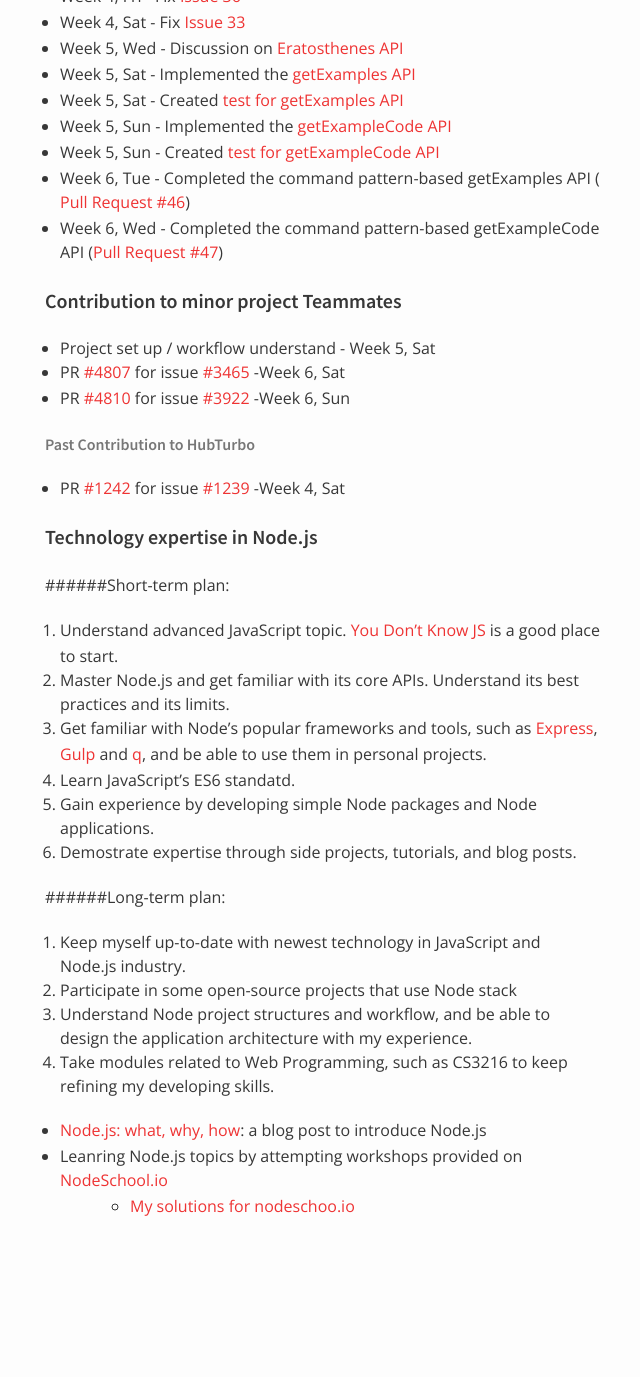
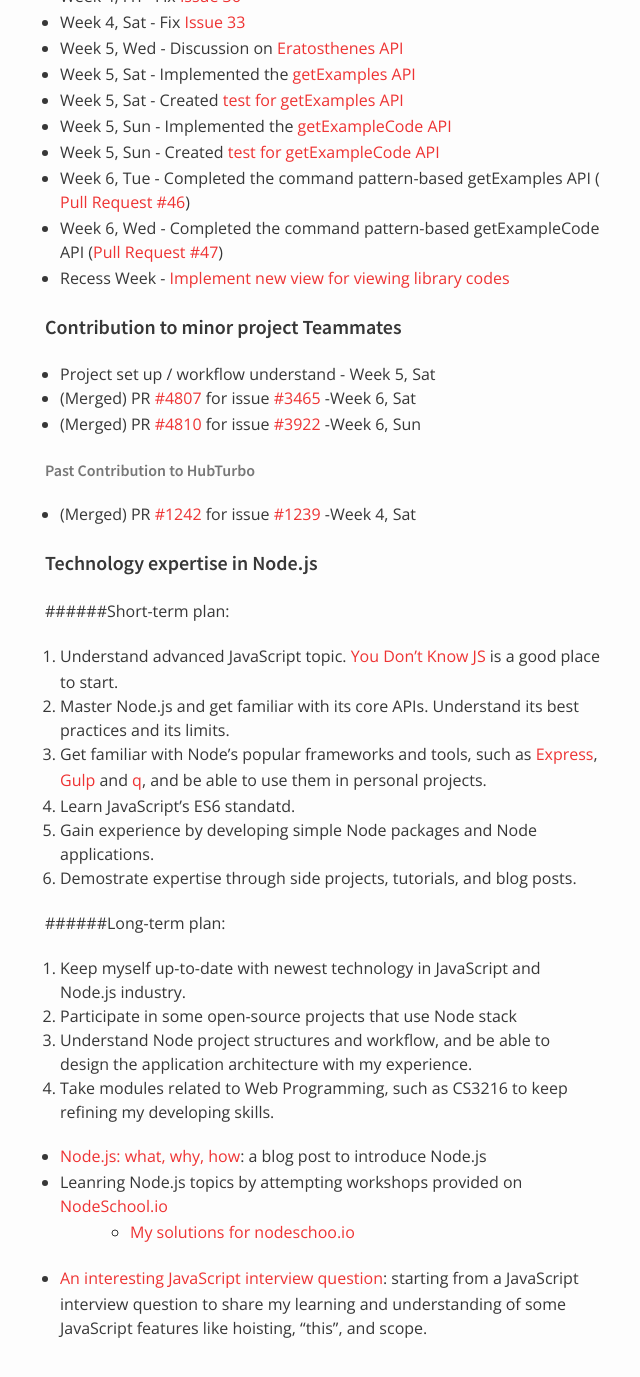
Before and after one commit to nus-oss/cs3281-AY1516S2-website, a Jekyll site: the page built from teams/codebender.md, in a window 1280 px wide and 1400 px high, scrolled down 8808 px. Shown: the top 1377 px of the window, without its empty margins (325-965 px from the left). Built offline with Jekyll 4.4.1, drawn with Linux system fonts in a browser that asks for light colours; before the commit the page ends 10088 px from its top, so only the background shows below that.

Commit message:
Update Jiang Sheng's progress

```diff
--- a/teams/codebender.md
+++ b/teams/codebender.md
@@ -273,14 +273,15 @@
 * Week 5, Sun - Created [test for getExampleCode API](https://github.com/codebendercc/eratosthenes/commit/cd56d7d6e820eb10504e9c53dca4017ea2aa18ee)
 * Week 6, Tue - Completed the command pattern-based getExamples API ([Pull Request #46](https://github.com/codebendercc/eratosthenes/pull/46))
 * Week 6, Wed - Completed the command pattern-based getExampleCode API ([Pull Request #47](https://github.com/codebendercc/eratosthenes/pull/47))
+* Recess Week - [Implement new view for viewing library codes](https://github.com/nus-fboa2016-CB/eratosthenes/commit/fa0b9bb4a28a31ad0d611f375c6363867ef0d56e)
 
 #### Contribution to minor project Teammates
 * Project set up / workflow understand - Week 5, Sat
-* PR [#4807](https://github.com/TEAMMATES/teammates/pull/4807) for issue [#3465](https://github.com/TEAMMATES/teammates/issues/3465) -Week 6, Sat
-* PR [#4810](https://github.com/TEAMMATES/teammates/pull/4810) for issue [#3922](https://github.com/TEAMMATES/teammates/issues/3922) -Week 6, Sun
+* (Merged) PR [#4807](https://github.com/TEAMMATES/teammates/pull/4807) for issue [#3465](https://github.com/TEAMMATES/teammates/issues/3465) -Week 6, Sat
+* (Merged) PR [#4810](https://github.com/TEAMMATES/teammates/pull/4810) for issue [#3922](https://github.com/TEAMMATES/teammates/issues/3922) -Week 6, Sun
 
 ###### Past Contribution to HubTurbo
-* PR [#1242](https://github.com/HubTurbo/HubTurbo/pull/1242) for issue [#1239](https://github.com/HubTurbo/HubTurbo/issues/1239) -Week 4, Sat
+* (Merged) PR [#1242](https://github.com/HubTurbo/HubTurbo/pull/1242) for issue [#1239](https://github.com/HubTurbo/HubTurbo/issues/1239) -Week 4, Sat
 
 #### Technology expertise in Node.js
 ######Short-term plan:
@@ -300,3 +301,4 @@
 * [Node.js: what, why, how](http://blog.gisonrg.me/2016/node-js-what-why-how/): a blog post to introduce Node.js
 * Leanring Node.js topics by attempting workshops provided on [NodeSchool.io](http://nodeschool.io)
    * [My solutions for nodeschoo.io](https://github.com/Gisonrg/collections/tree/master/nodeschool)
+* [An interesting JavaScript interview question](http://blog.gisonrg.me/2016/interesting-js-question/): starting from a JavaScript interview question to share my learning and understanding of some JavaScript features like hoisting, "this", and scope.
```
